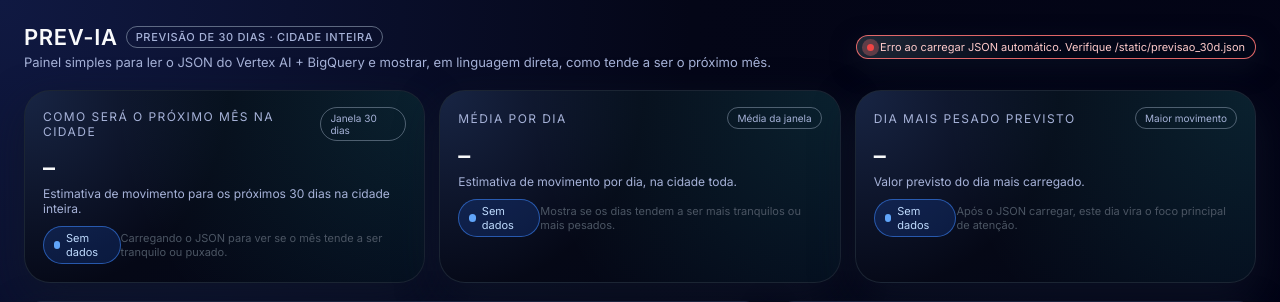
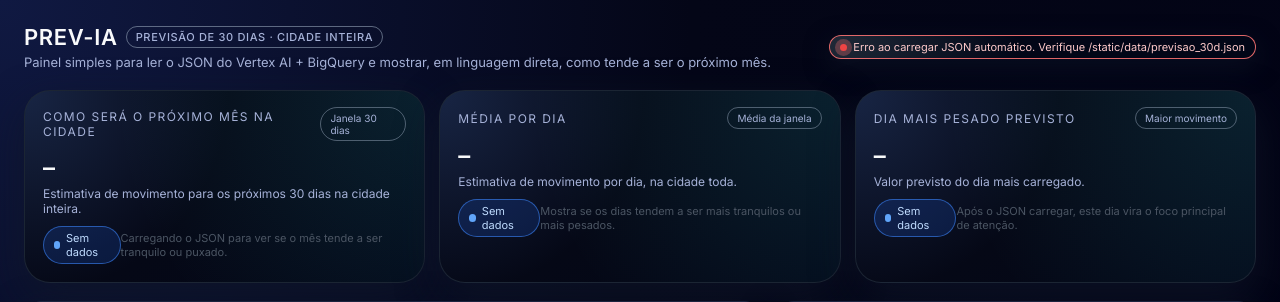
Before and after one commit to analise-preditiva/painel-preditivo, a Flask app: page / in a window 1280 px wide. Shown: the top 302 px of the page. Run offline with Flask 3, Linux system fonts and the light colour scheme.

Commit message:
Update index.html

```diff
--- a/templates/index.html
+++ b/templates/index.html
@@ -617,7 +617,7 @@
 
   <script>
     // Caminho fixo do JSON gerado pelo Vertex + BigQuery
-    const JSON_URL = "/static/previsao_30d.json";
+    const JSON_URL = "/static/data/previsao_30d.json";
 
     let chartJanela = null;
     let globalData = null;
@@ -937,7 +937,7 @@
         console.error("Erro ao carregar JSON automático:", err);
         statusBadge.classList.add("error");
         statusDot.classList.add("dot-error");
-        statusText.textContent = "Erro ao carregar JSON automático. Verifique /static/previsao_30d.json";
+        statusText.textContent = "Erro ao carregar JSON automático. Verifique /static/data/previsao_30d.json";
       }
     }
 
```
